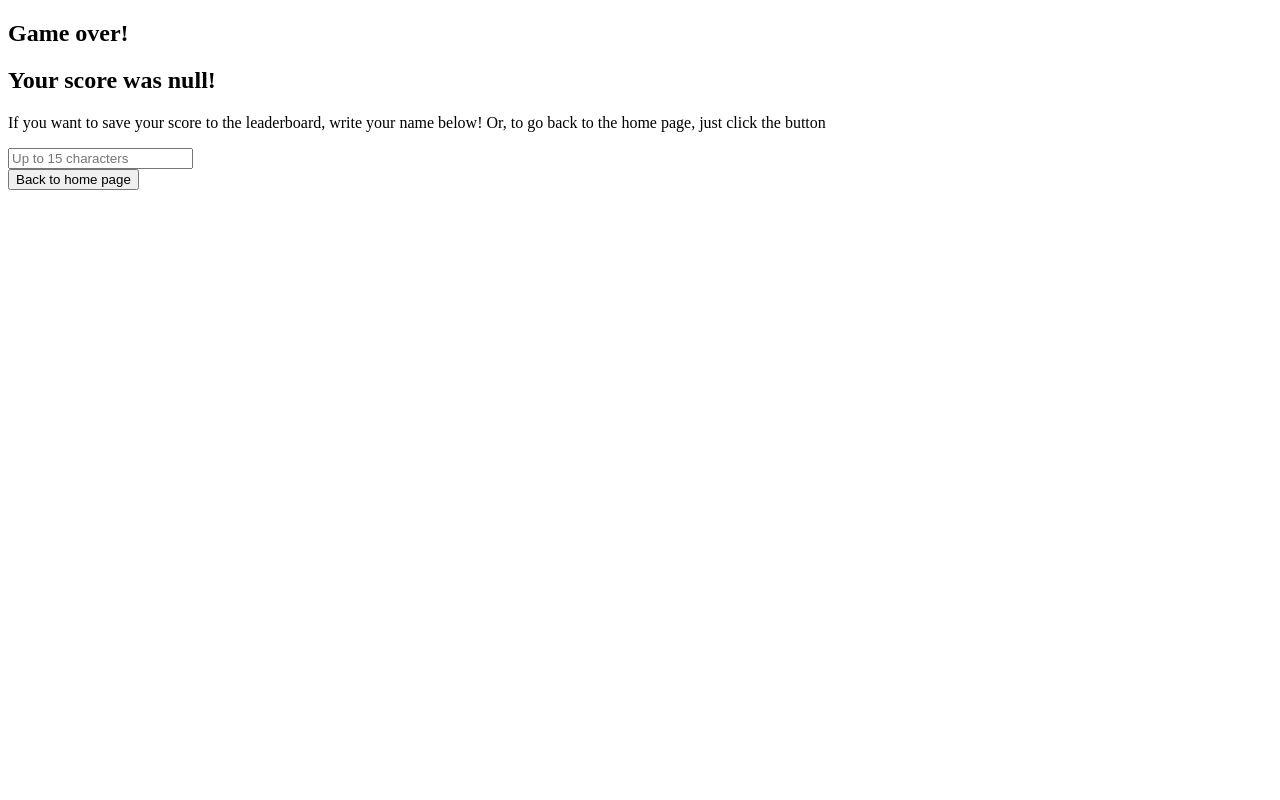
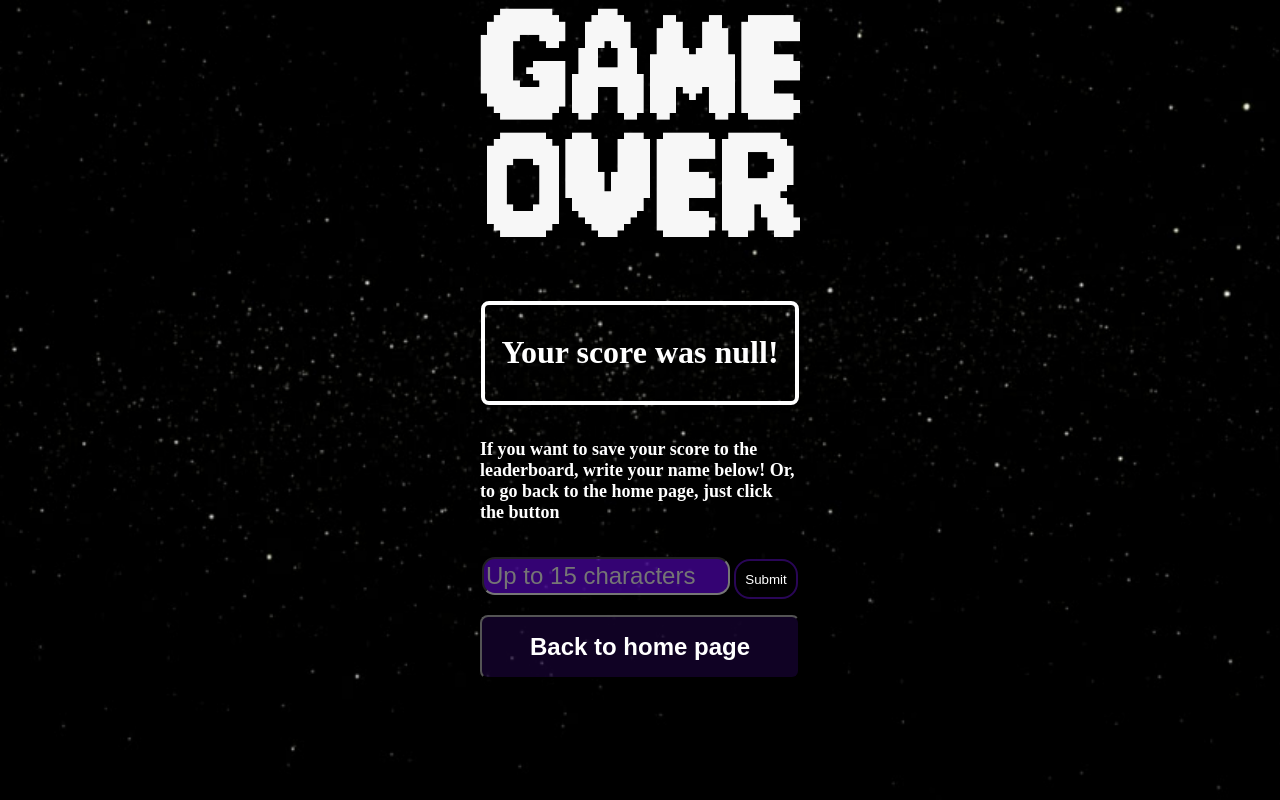
Before and after one commit to Breno-Faria/minigames, a Flask app: page /mathgameover in a window 1280 px wide. Run offline with Flask 2, Linux system fonts and the light colour scheme; some libraries are stand-ins or nearby versions.

Commit message:
stylesheet for mathgameover added

```diff
--- /dev/null
+++ b/static/styles/mathgameover.css
@@ -0,0 +1,80 @@
+body
+{
+    background-image: url(../img/outerspace.jpg);
+    background-repeat: no-repeat;
+    background-position: center;
+    background-attachment: fixed;
+    -webkit-background-size: cover;
+    -moz-background-size: cover;
+    -o-background-size: cover;
+    background-size: cover;
+    color: white;
+}
+
+#container
+{
+    width: 100%;
+    height: 100%;
+    display: flex;
+    justify-content: center;
+    align-items: center;
+    flex-direction: column;
+    gap: 1rem;
+}
+
+img
+{
+    height: auto;
+    width: 20rem;
+}
+
+#messageSpot
+{
+    border: white solid 0.3rem;
+    border-radius: 0.5rem;
+    padding: 0.5rem 1rem;
+    margin-top: 3rem;
+}
+
+#textMessage
+{
+    max-width: 20rem;
+    font-size: large;
+    font-weight: 700;
+}
+
+input[type=text]
+{
+    width: 15rem;
+    height: 2rem;
+    background-color: rgba(69, 4, 153, 0.753);
+    color: white;
+    border-radius: 0.8rem;
+    font-size: x-large;
+}
+
+input[type=submit]
+{
+    width: 4rem;
+    height: 2.5rem;
+    color: white;
+    background: none;
+    border: rgb(41, 6, 87) solid 0.2em;
+    border-radius: 1rem;
+}
+
+input[type=submit]:hover
+{
+    background-color: rgba(41, 6, 87, 0.411);
+}
+
+button
+{
+    background-color: rgba(41, 6, 87, 0.411);
+    padding: 1rem;
+    border-radius: 0.5rem;
+    color: white;
+    font-size: x-large;
+    font-weight: bolder;
+    width: 20rem;
+}
--- a/templates/mathgameover.html
+++ b/templates/mathgameover.html
@@ -4,22 +4,28 @@
     <meta charset="UTF-8">
     <meta http-equiv="X-UA-Compatible" content="IE=edge">
     <meta name="viewport" content="width=device-width, initial-scale=1.0">
-    <title>Document</title>
+    <title>Game over</title>
+    <link rel="stylesheet" href="../static/styles/mathgameover.css">
 </head>
 <body>
-    <h2>Game over!</h2>
+    <div id="container">
+        <img src="../static/img/gameovertext.png" alt="game over">
         <div id="messageSpot"></div>
-    <p>If you want to save your score to the leaderboard, write your name below!
-        Or, to go back to the home page, just click the button</p>
+        <div id="textMessage"><p>If you want to save your score to the leaderboard, write your name below!
+            Or, to go back to the home page, just click the button</p></div>
         <form method="POST">
             <input type="text" name="name" placeholder="Up to 15 characters" maxlength="15">
+            <input type="submit">
             <input type="hidden" name="score" value="" id="scorePost">
         </form>
         <a href="{{url_for('home')}}"><button>Back to home page</button></a>
+    </div>
+
+
     <script>
         document.getElementById("scorePost").value = sessionStorage.getItem("currScore");
         let messageSpot = document.getElementById("messageSpot");
-        let message = document.createElement("h2");
+        let message = document.createElement("h1");
         message.textContent = `Your score was ${sessionStorage.getItem("currScore")}!`;
         messageSpot.appendChild(message);
     </script>
```
Also changed, not shown: static/img/gameovertext.png (added), static/img/outerspace.jpg (added). Lines whose indentation alone changed are shown as unchanged.
